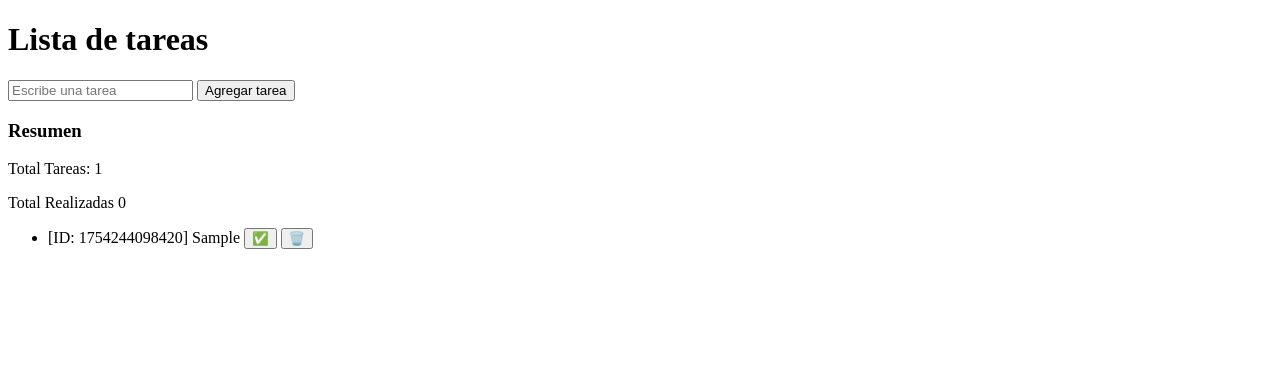
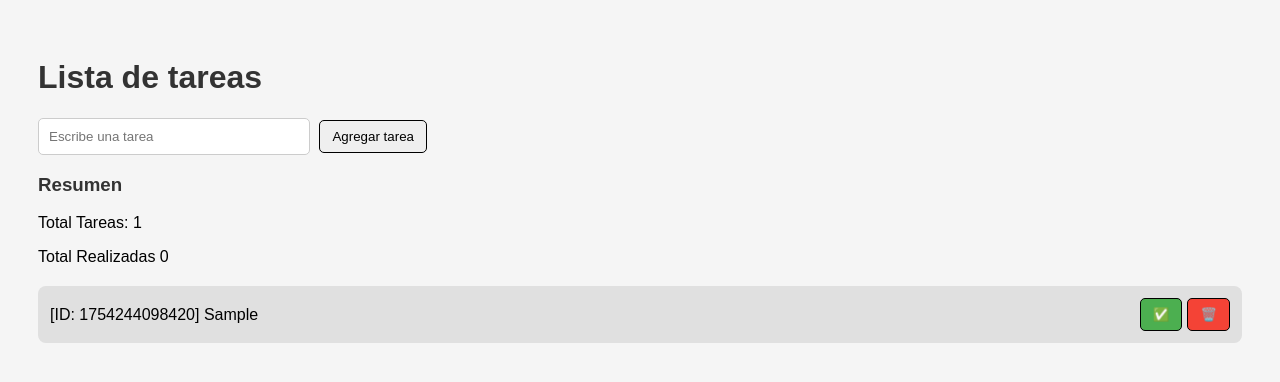
Before and after one commit to sebazuniga1981/M3_metodos_arreglos, a plain HTML site: page index.html in a window 1280 px wide. Both pictures are taken after typing "Sample" into the empty fields and a click on the button "Agregar tarea". Drawn offline with Linux system fonts and the light colour scheme.

Commit message:
agregar css

```diff
--- a/assets/css/style.css
+++ b/assets/css/style.css
@@ -0,0 +1,62 @@
+body {
+  font-family: Arial, sans-serif;
+  background-color: #f5f5f5;
+  padding: 30px;
+
+
+}
+
+h1, h3 {
+  color: #333;
+}
+
+input[type="text"] {
+  padding: 10px;
+  width: 250px;
+  border: 1px solid #ccc;
+  border-radius: 5px;
+}
+
+button {
+  padding: 8px 12px;
+  margin-left: 5px;
+  border: none;
+  border-radius: 5px;
+  cursor: pointer;
+  border: solid 1px black;
+}
+
+button:hover {
+  opacity: 0.9;
+  border: solid 1px black;
+}
+
+#listaTareas {
+  list-style: none;
+  padding: 0;
+  margin-top: 20px;
+}
+
+#listaTareas li {
+  background-color: #e0e0e0;
+  margin-bottom: 10px;
+  padding: 12px;
+  border-radius: 8px;
+  display: flex;
+  justify-content: space-between;
+  align-items: center;
+}
+
+#listaTareas li span {
+  flex-grow: 1;
+}
+
+.btn-cambiar {
+  background-color: #4caf50;
+  color: white;
+}
+
+.btn-eliminar {
+  background-color: #f44336;
+  color: white;
+}
--- a/index.html
+++ b/index.html
@@ -3,6 +3,7 @@
   <head>
     <meta charset="UTF-8" />
     <meta name="viewport" content="width=device-width, initial-scale=1.0" />
+    <link rel="stylesheet" href="./assets/css/style.css">
     <title>Todo List</title>
   </head>
   <body>
```
